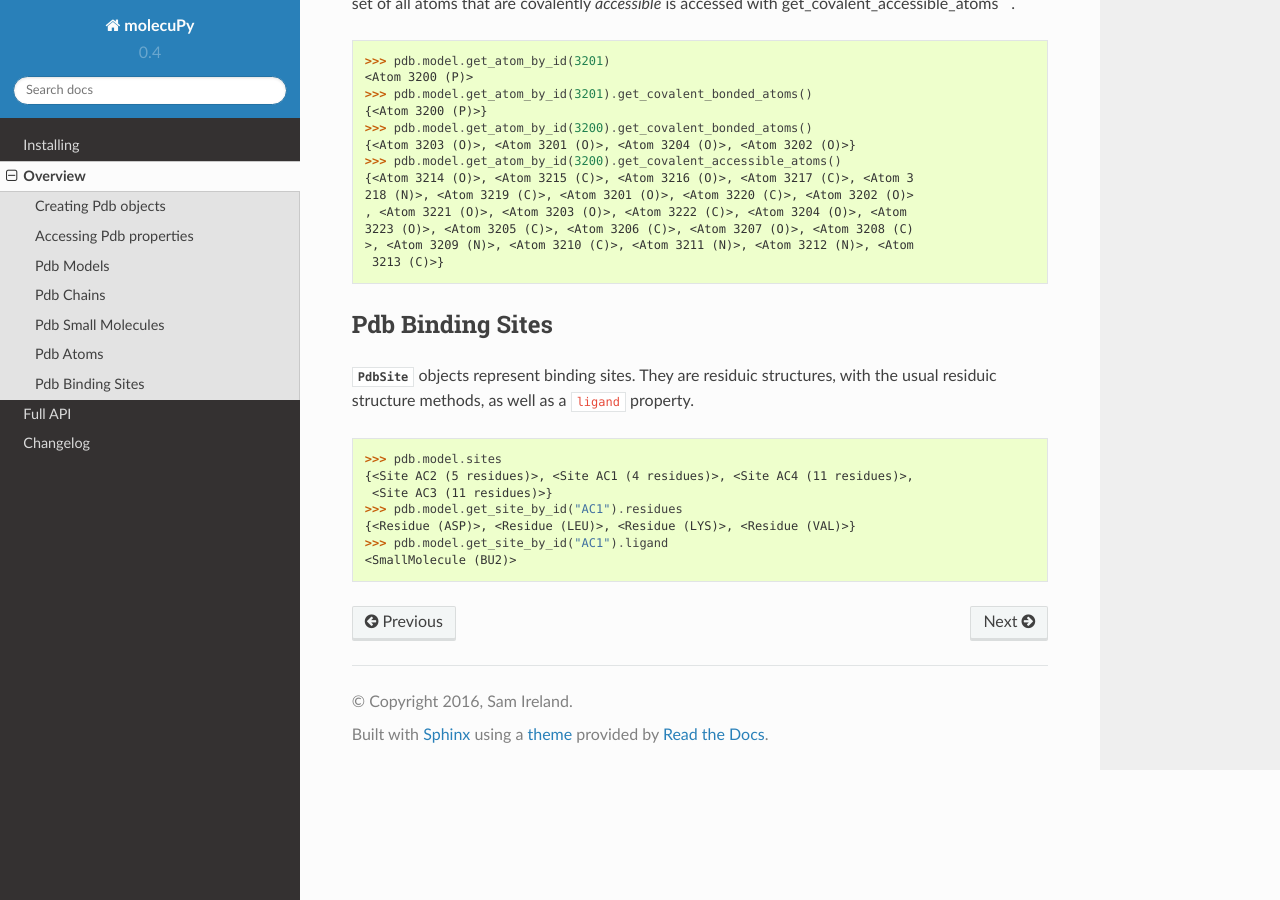
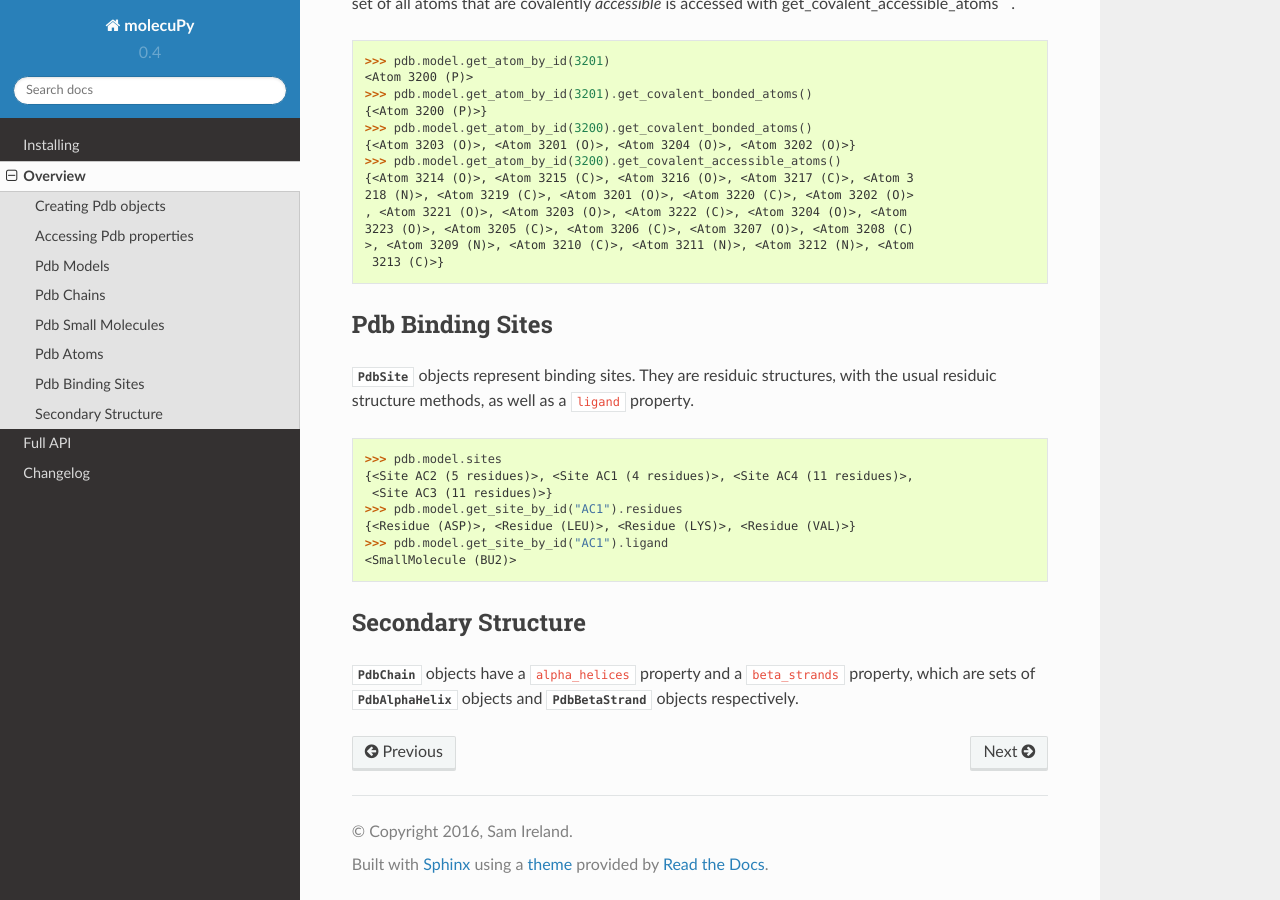
Before and after one commit to samirelanduk/atomium, a Sphinx documentation site: the page built from docs/source/overview.rst, in a window 1280 px wide and 900 px high, scrolled down 4537 px. Built offline with Sphinx 7.4.7 and the Read the Docs theme 2.0.0, drawn with Linux system fonts in a browser that asks for light colours.

Commit message:
Add secondary structure to overview docs

```diff
--- a/docs/source/overview.rst
+++ b/docs/source/overview.rst
@@ -251,3 +251,12 @@ property.
     {<Residue (ASP)>, <Residue (LEU)>, <Residue (LYS)>, <Residue (VAL)>}
     >>> pdb.model.get_site_by_id("AC1").ligand
     <SmallMolecule (BU2)>
+
+
+
+Secondary Structure
+~~~~~~~~~~~~~~~~~~~
+
+:py:class:`.PdbChain` objects have a ``alpha_helices`` property and a
+``beta_strands`` property, which are sets of :py:class:`.PdbAlphaHelix` objects
+and :py:class:`.PdbBetaStrand` objects respectively.
```
